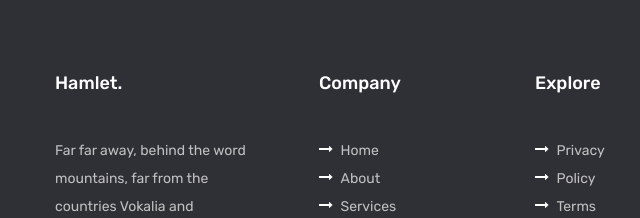
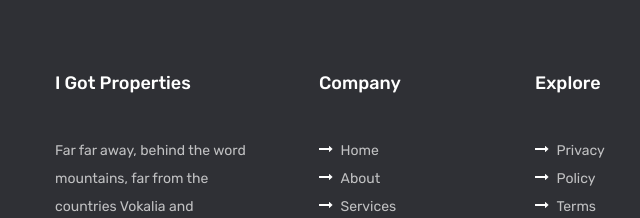
Before and after one commit to akiachenise/IGotProperties, a plain HTML site: page properties.html in a window 1280 px wide. Shown: the part 2706-2924 px from the top of the page, 0-640 px from the left. Drawn offline with Linux system fonts and the light colour scheme; some packages are replaced by stand-ins of ours; no server answers; files whose address does not match are found by name; a web font is replaced by a local one.

```diff
--- a/properties.html
+++ b/properties.html
@@ -424,7 +424,7 @@
         <div class="row mb-5">
           <div class="col-md">
             <div class="ftco-footer-widget mb-4">
-              <h2 class="ftco-heading-2">Hamlet.</h2>
+              <h2 class="ftco-heading-2">I Got Properties</h2>
               <p>Far far away, behind the word mountains, far from the countries Vokalia and Consonantia, there live the blind texts.</p>
               <ul class="ftco-footer-social list-unstyled float-md-left float-lft mt-3">
                 <li class="ftco-animate"><a href="#"><span class="icon-twitter"></span></a></li>
```
